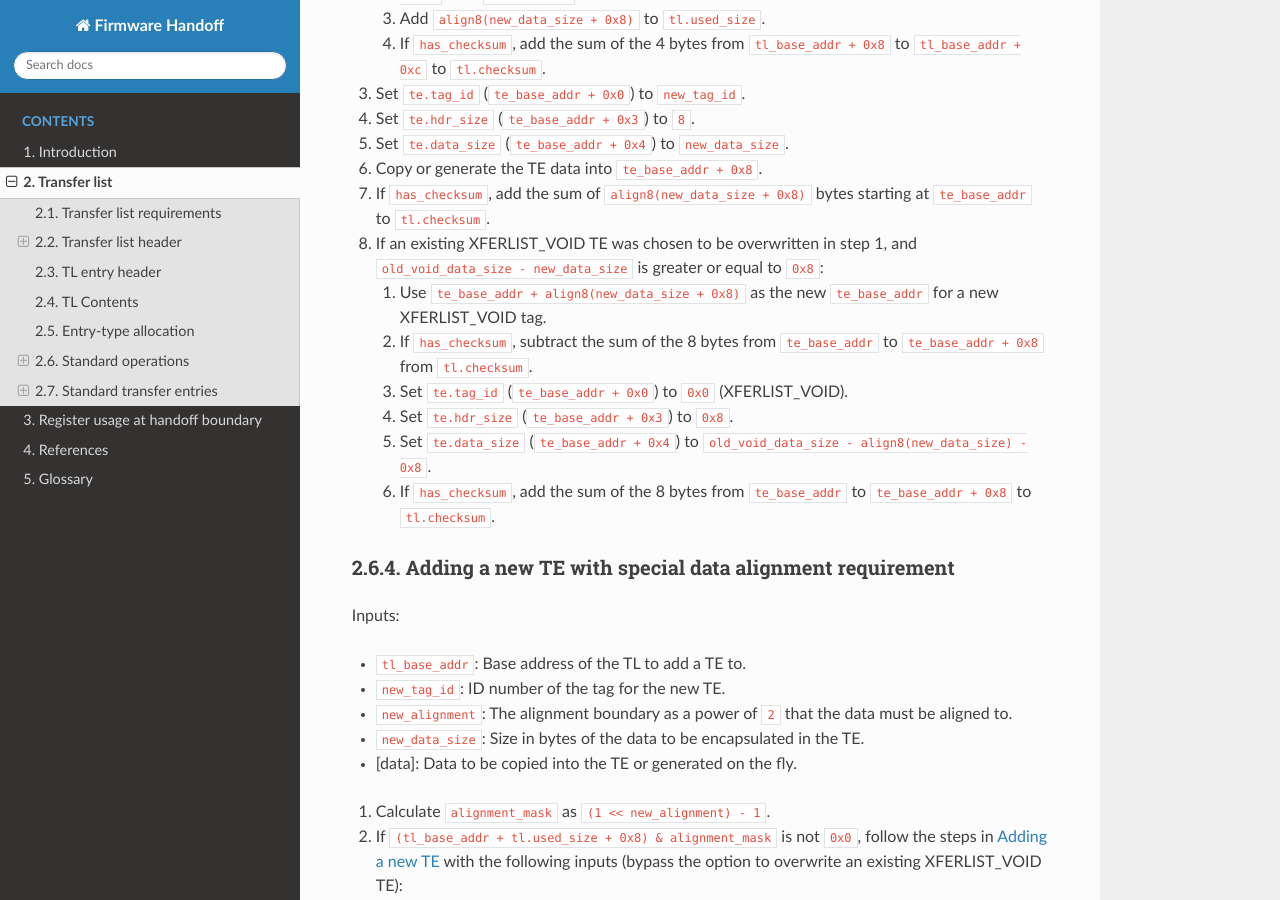
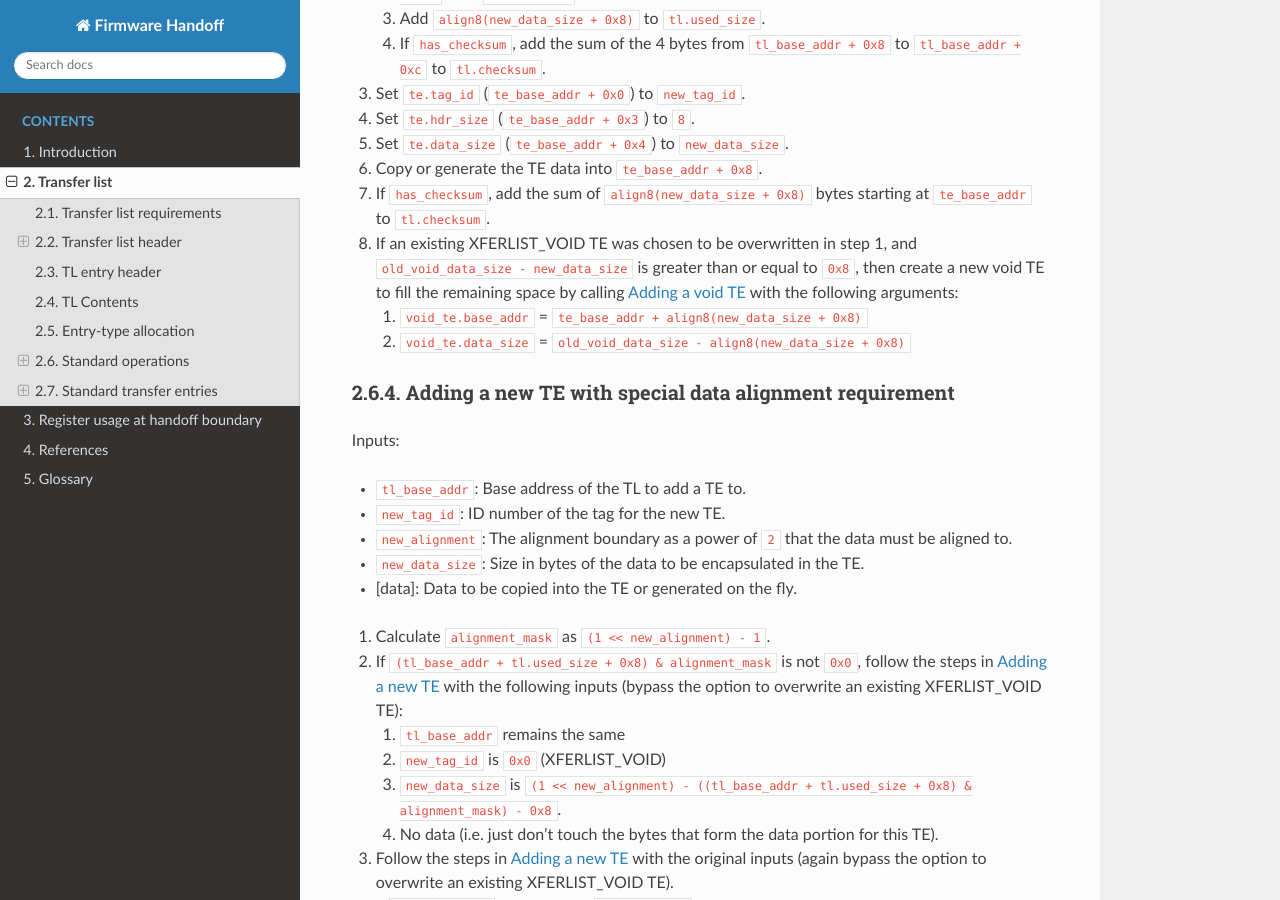
Before and after one commit to FirmwareHandoff/firmware_handoff, a Sphinx documentation site: the page built from source/transfer_list.rst, in a window 1280 px wide and 900 px high, scrolled down 6864 px. Built offline with Sphinx 7.4.7 and the Read the Docs theme 3.1.0, drawn with Linux system fonts in a browser that asks for light colours; formulas are drawn with MathJax 3; some of the changed text lies outside the part shown.

Commit message:
Describe helper utility for adding a Void TE
Steps for adding a void TE was already described in creating a new TE
but this operation can be used at multiple places so introduce it as
stand alone operation so that it can be referenced elsewhere.

Signed-off-by: Manish Pandey <manish.pandey2@arm.com>

```diff
--- a/source/transfer_list.rst
+++ b/source/transfer_list.rst
@@ -392,23 +392,13 @@
    starting at `te_base_addr` to `tl.checksum`.
 
 #. If an existing XFERLIST_VOID TE was chosen to be overwritten in step 1, and
-   `old_void_data_size - new_data_size` is greater or equal to `0x8`:
+   `old_void_data_size - new_data_size` is greater than or equal to `0x8`, then
+   create a new void TE to fill the remaining space by calling `Adding a void TE`_
+   with the following arguments:
 
-   #. Use `te_base_addr + align8(new_data_size + 0x8)` as the new `te_base_addr`
-      for a new XFERLIST_VOID tag.
+   #. `void_te.base_addr` = `te_base_addr + align8(new_data_size + 0x8)`
 
-   #. If `has_checksum`, subtract the sum of the 8 bytes from `te_base_addr` to
-      `te_base_addr + 0x8` from `tl.checksum`.
-
-   #. Set `te.tag_id` (`te_base_addr + 0x0`) to `0x0` (XFERLIST_VOID).
-
-   #. Set `te.hdr_size` (`te_base_addr + 0x3`) to `0x8`.
-
-   #. Set `te.data_size` (`te_base_addr + 0x4`) to
-      `old_void_data_size - align8(new_data_size) - 0x8`.
-
-   #. If `has_checksum`, add the sum of the 8 bytes from `te_base_addr` to
-      `te_base_addr + 0x8` to `tl.checksum`.
+   #. `void_te.data_size` =  `old_void_data_size - align8(new_data_size + 0x8)`
 
 Adding a new TE with special data alignment requirement
 ^^^^^^^^^^^^^^^^^^^^^^^^^^^^^^^^^^^^^^^^^^^^^^^^^^^^^^^
@@ -510,6 +500,32 @@
 .. note::
    After relocating a TL, implementations should consider scrubbing the old TL memory if it contains
    any secrets that might be accessible to later untrusted software.
+
+Helper Routines
+^^^^^^^^^^^^^^^
+
+Adding a void TE
+~~~~~~~~~~~~~~~~
+
+Inputs:
+
+- `te_base_addr`: Base address where void TE to be added
+- `data_size`: Size in bytes of the data to be encapsulated in void TE
+
+#. If `has_checksum`, subtract the sum of `te.hdr_size + data_size` bytes starting at
+   `te_base_addr` from `tl.checksum`.
+
+#. Set `te.tag_id` (`te_base_addr + 0x0`) to `0x0` (XFERLIST_VOID)
+
+#. Set `te.hdr_size` (`te_base_addr + 0x3`) to `0x8`
+
+#. Set `te.data_size` (`te_base_addr + 0x4`) to `align8(data_size)`
+
+#. *(optional)* Set the `data_size` bytes starting at `te_base_addr + te.hdr_size` to 0x0
+
+#. If `has_checksum`, add the sum of `te.hdr_size + data_size` bytes starting at
+   `te_base_addr` with `tl.checksum`
+
 
 .. _sec_std_entries:
 
```
